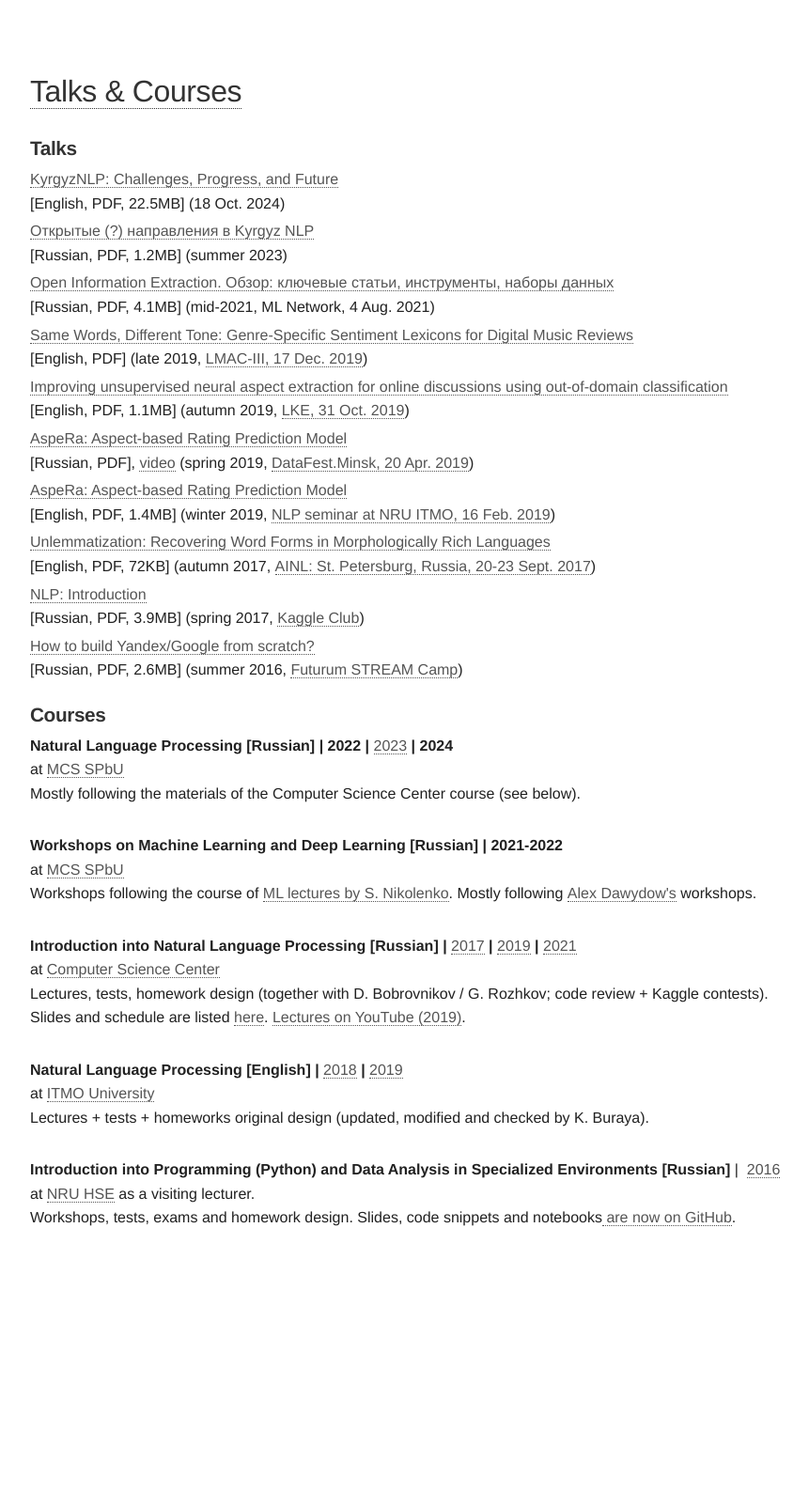
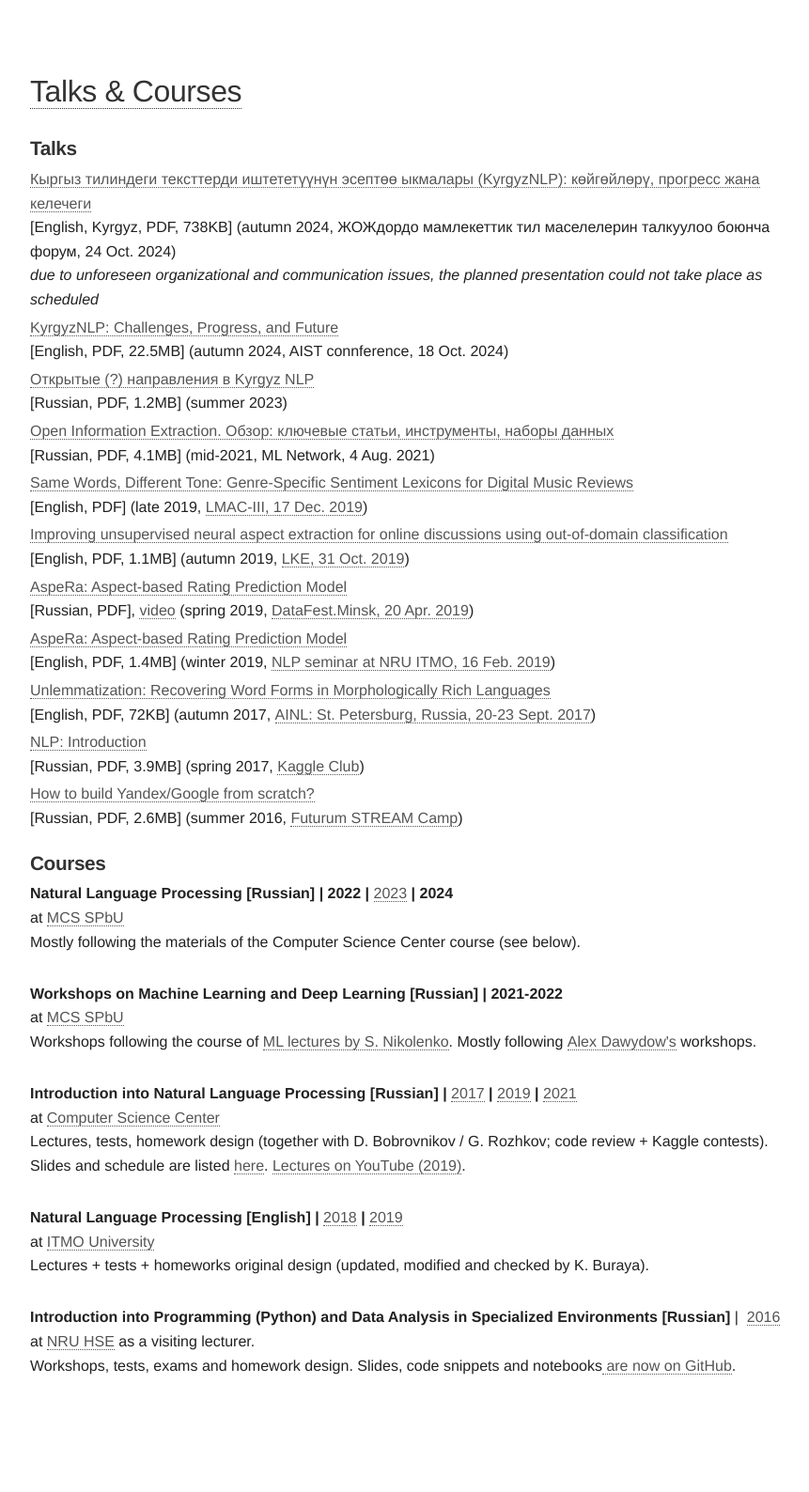
Before and after one commit to alexeyev/alexeyev.github.io, a Jekyll site: the page built from blahblahblah.html, in a window 1280 px wide. Shown: the whole page at 94% size, without its empty margins (208-1069 px from the left). Built offline with Jekyll 4.4.1, drawn with Linux system fonts in a browser that asks for light colours; before the commit the page ends 1430 px from its top, so only the background shows below that.

Commit message:
Update blahblahblah.html

```diff
--- a/blahblahblah.html
+++ b/blahblahblah.html
@@ -17,10 +17,17 @@ description: Lists of public talks and courses by Anton Alekseev. Links to the a
 <div class="content list">
     <h3>Talks</h3>
     <ul>
+
+	<li><b><a href="/pdf/kyrgyz-language-forum-slides-2024.pdf">
+		Кыргыз тилиндеги тексттерди иштететүүнүн эсептөө ыкмалары (KyrgyzNLP): көйгөйлөрү, прогресс жана келечеги</a></b>
+		<br/>[English, Kyrgyz, PDF, 738KB]
+		(autumn 2024, ЖОЖдордо мамлекеттик тил маселелерин талкуулоо боюнча форум, 24 Oct. 2024)<br/>
+		<i>due to unforeseen organizational and communication issues, the planned presentation could not take place as scheduled</i>
+		<br/>
 	<li><b><a href="/pdf/kyrgyz-nlp-slides_2024.pdf">
 		KyrgyzNLP: Challenges, Progress, and Future</a></b>
 		<br/>[English, PDF, 22.5MB]
-		(18 Oct. 2024)
+		(autumn 2024, AIST connference, 18 Oct. 2024)
 		<br/>
 	<li><b><a href="/pdf/kyrgyz-nlp-slides_2023.pdf">
 		Открытые (?) направления в Kyrgyz NLP</a></b>
```
